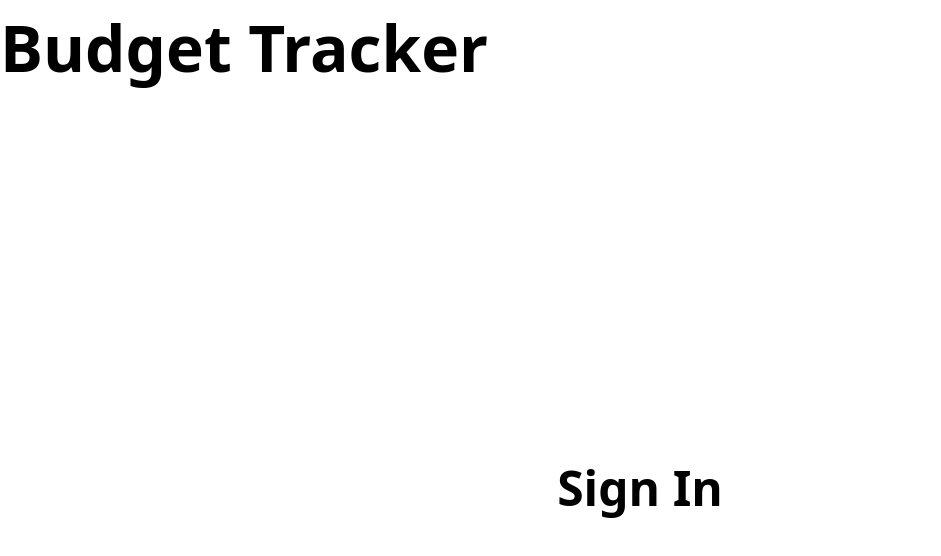
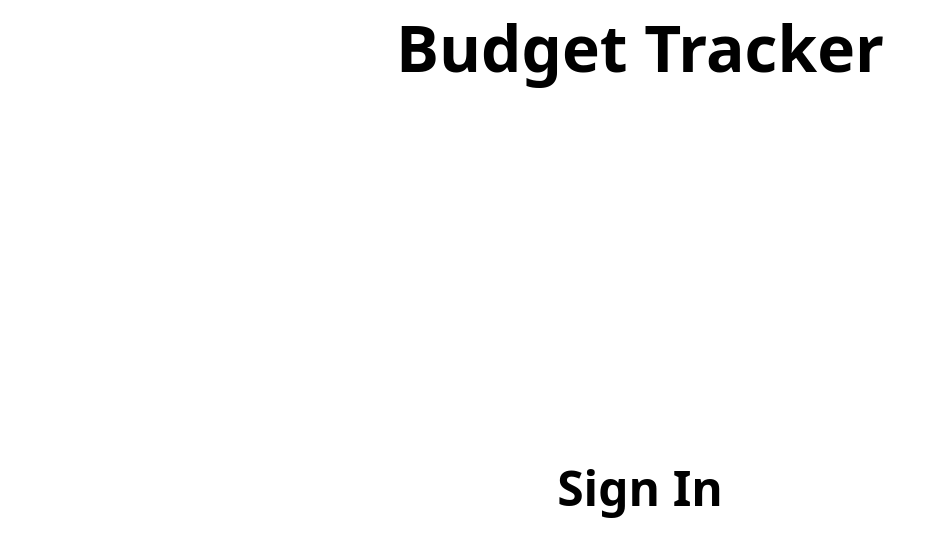
Before and after one commit to leon-luna-ray/exchequer, a Vue app in the folder client/: page / in a window 1280 px wide. Shown: the top 556 px of the page, without its empty margins (0-941 px from the left). Built offline with nearby package versions, Linux system fonts and the light colour scheme.

Commit message:
update login styles

```diff
--- a/client/src/pages/LoginPage.vue
+++ b/client/src/pages/LoginPage.vue
@@ -40,6 +40,7 @@
 </script>
 
 <template>
+    <div class="login-page flex flex-col items-center justify-center">
         <h1>Budget Tracker</h1>
         <div v-if="isSingedIn" class="login-panel">
             <h2>Hello!</h2>
@@ -49,4 +50,5 @@
             <h2>Sign In</h2>
             <div id="login-button" ref="loginButton"></div>
         </div>
+    </div>
 </template>
```
Lines whose indentation alone changed are shown as unchanged.
